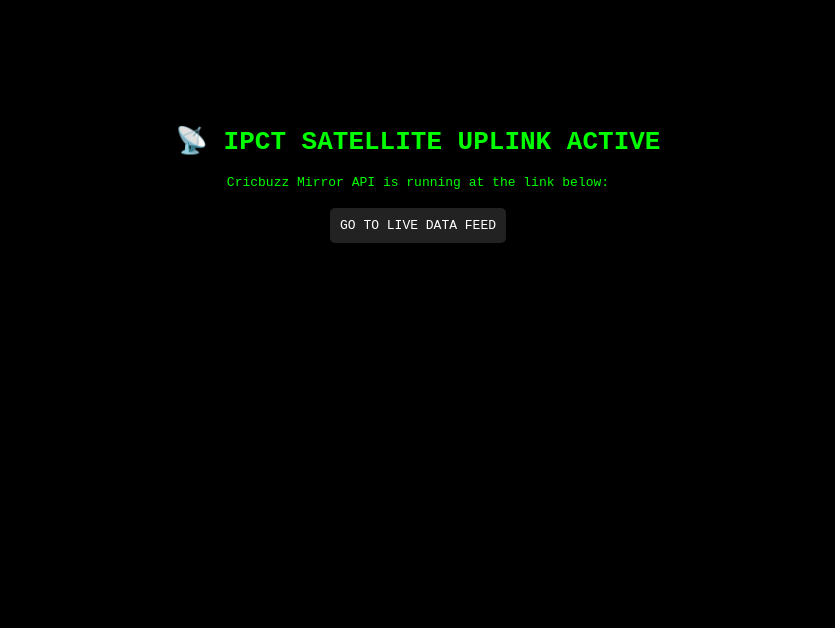
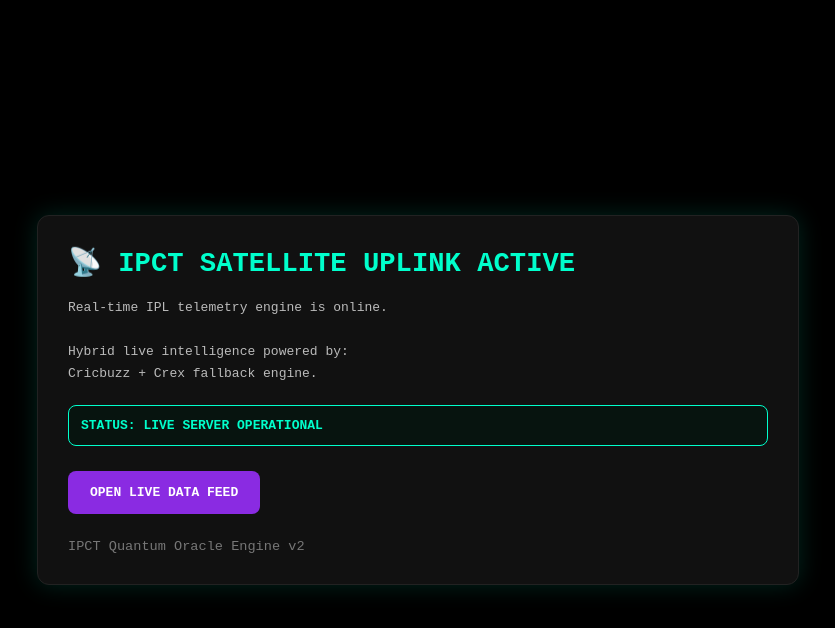
Before and after one commit to repalleramr/IPCT_V, a website: page index.html in a window 1280 px wide. Shown: the whole page, without its empty margins (222-1057 px from the left). Drawn offline with Linux system fonts and the light colour scheme.

Commit message:
Refactor HTML structure and styling

```diff
--- a/index.html
+++ b/index.html
@@ -1,16 +1,181 @@
 <!DOCTYPE html>
-<html>
+<html lang="en">
+
 <head>
+
+    <meta charset="UTF-8">
+
+    <meta
+        name="viewport"
+        content="width=device-width, initial-scale=1.0"
+    >
+
     <title>IPCT Uplink Mirror</title>
+
     <style>
-        body { background: #000; color: #0f0; font-family: monospace; text-align: center; padding-top: 100px; }
-        a { color: #fff; background: #222; padding: 10px; text-decoration: none; border-radius: 5px; }
+
+        body {
+
+            margin: 0;
+
+            padding: 0;
+
+            background: #000;
+
+            color: #00ffcc;
+
+            font-family:
+                monospace;
+
+            display: flex;
+
+            justify-content: center;
+
+            align-items: center;
+
+            min-height: 100vh;
+        }
+
+        .container {
+
+            width: 90%;
+
+            max-width: 700px;
+
+            background: #111;
+
+            border:
+                1px solid #222;
+
+            border-radius: 12px;
+
+            padding: 30px;
+
+            box-shadow:
+                0 0 25px
+                rgba(0,255,204,0.15);
+        }
+
+        h1 {
+
+            margin-top: 0;
+
+            color: #00ffcc;
+
+            font-size: 1.7rem;
+        }
+
+        p {
+
+            color: #bbb;
+
+            line-height: 1.7;
+        }
+
+        .status {
+
+            margin-top: 20px;
+
+            padding: 12px;
+
+            background: #07140f;
+
+            border:
+                1px solid #00ffcc;
+
+            border-radius: 8px;
+
+            color: #00ffcc;
+
+            font-weight: bold;
+        }
+
+        .link-box {
+
+            margin-top: 25px;
+        }
+
+        a {
+
+            display: inline-block;
+
+            color: #fff;
+
+            background: #8a2be2;
+
+            padding: 14px 22px;
+
+            text-decoration: none;
+
+            border-radius: 8px;
+
+            font-weight: bold;
+
+            transition: 0.3s;
+        }
+
+        a:hover {
+
+            opacity: 0.9;
+        }
+
+        .footer {
+
+            margin-top: 25px;
+
+            color: #777;
+
+            font-size: 0.85rem;
+        }
+
     </style>
+
 </head>
+
 <body>
-    <h1>📡 IPCT SATELLITE UPLINK ACTIVE</h1>
-    <p>Cricbuzz Mirror API is running at the link below:</p>
-    <br>
-    <a href="/api/live">GO TO LIVE DATA FEED</a>
+
+    <div class="container">
+
+        <h1>
+            📡 IPCT SATELLITE UPLINK ACTIVE
+        </h1>
+
+        <p>
+
+            Real-time IPL telemetry engine is online.
+
+            <br><br>
+
+            Hybrid live intelligence powered by:
+            <br>
+            Cricbuzz + Crex fallback engine.
+
+        </p>
+
+        <div class="status">
+
+            STATUS:
+            LIVE SERVER OPERATIONAL
+
+        </div>
+
+        <div class="link-box">
+
+            <a href="/api/live?teams=Royal%20Challengers%20Bengaluru%20vs%20Kolkata%20Knight%20Riders">
+
+                OPEN LIVE DATA FEED
+
+            </a>
+
+        </div>
+
+        <div class="footer">
+
+            IPCT Quantum Oracle Engine v2
+
+        </div>
+
+    </div>
+
 </body>
 </html>
```
